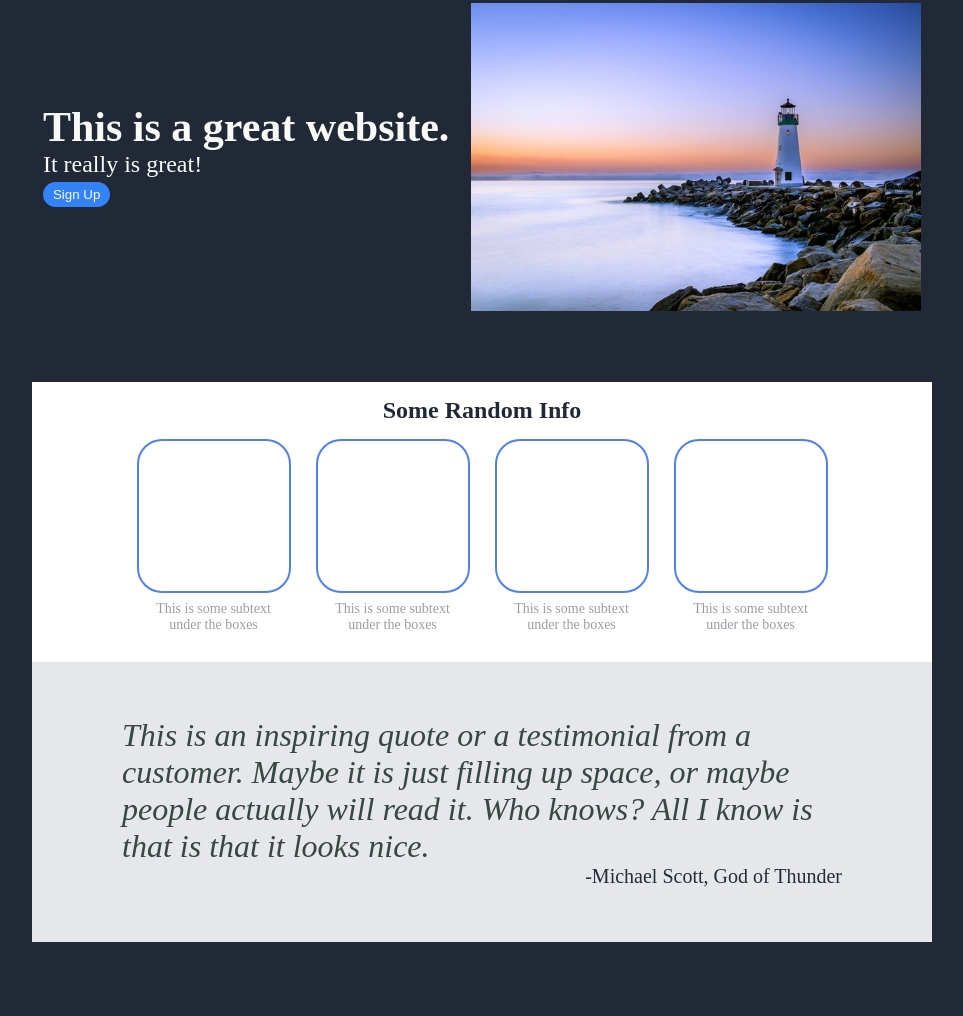
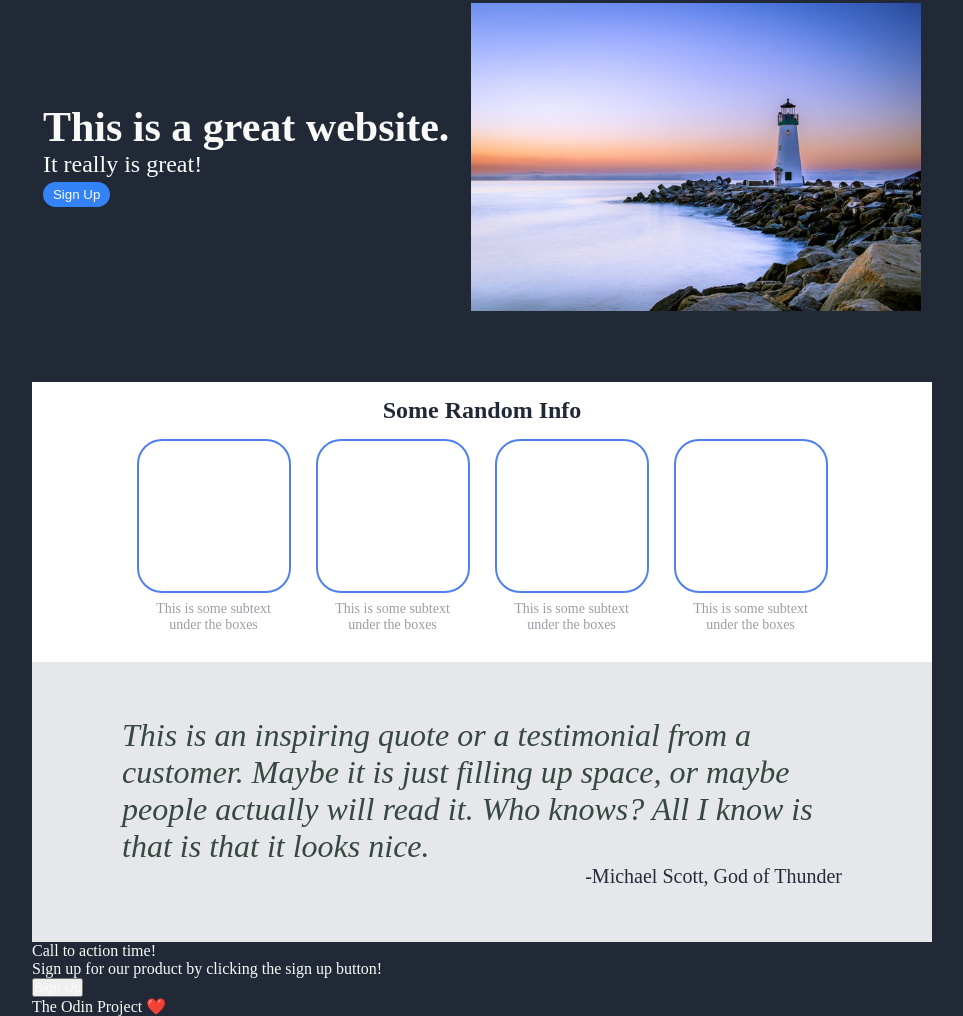
Before and after one commit to Lance-Town/landing-page, a plain HTML site: page index.html in a window 1280 px wide. Shown: the part 128-1144 px from the top of the page, without its empty margins (158-1121 px from the left). Before the commit the page ends 1070 px from the top, so only its background shows below. Drawn offline with Linux system fonts and the light colour scheme.

Commit message:
Added footer

```diff
--- a/index.html
+++ b/index.html
@@ -61,5 +61,22 @@
             </div>
           </div>
       </div>
+
+      <div class="content-four">
+          <div class="call-to-action-box">
+              <div class="text-box">
+                <p class="text-one">Call to action time!</p>
+                <p class="text-two">Sign up for our product by clicking the sign up button!</p>
+              </div>
+
+              <div class="call-to-action-button">
+                <button>Sign Up</button>
+              </div>
+          </div>
+      </div>
+
+      <div class="footer">
+        <p>The Odin Project ❤️</p>
+      </div>
   </body>
 </html>
```
